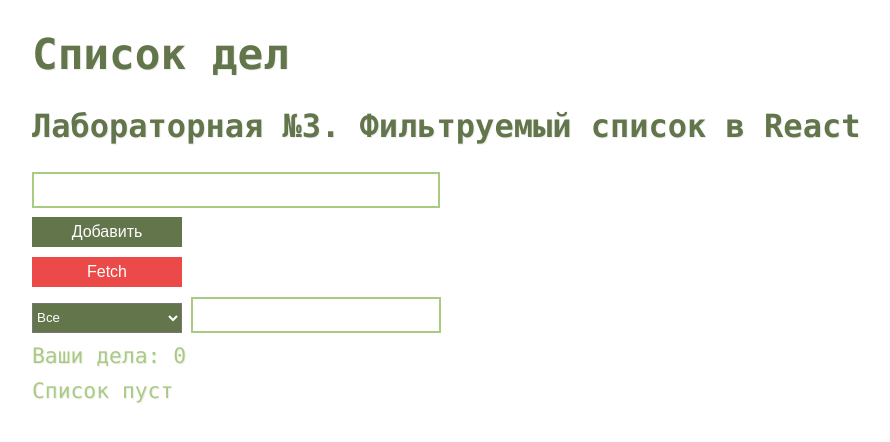
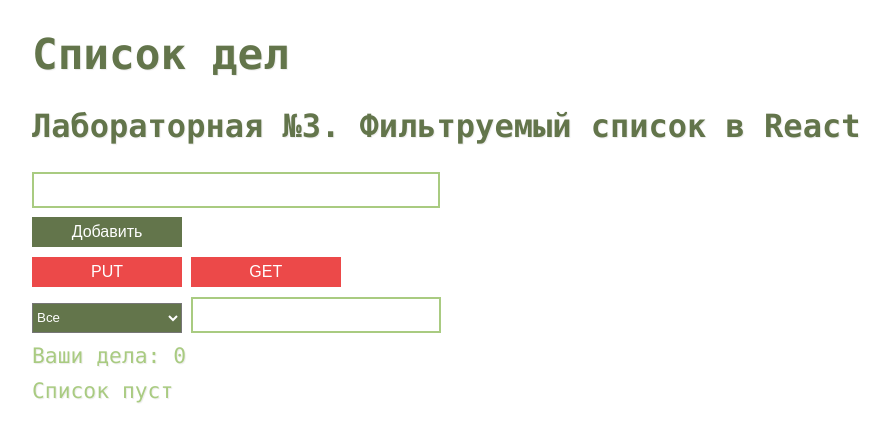
Before and after one commit to dmitryweiner/907sv-lab4, a React (Create React App) app: page / in a window 1280 px wide. Shown: the top 442 px of the page, without its empty margins (168-1058 px from the left). Built offline with nearby package versions, Linux system fonts and the light colour scheme.

Commit message:
Changed function checkValueForUniqueness -> checkValueForExistence. Changed fetch functions. Changed css

```diff
--- a/src/App/App.css
+++ b/src/App/App.css
@@ -44,6 +44,8 @@ button {
     width: 150px;
 
     background-color: #ec4949;
+
+    margin-right: 1%;
 }
 
 .addBtn:hover, .addBtn:active,
--- a/src/components/Form/Form.tsx
+++ b/src/components/Form/Form.tsx
@@ -8,34 +8,28 @@ export default function Form() {
   const [errorMessage, setErrorMessage] = useState('');
   const list = useSelector((state: Store) => state.list);
 
-  function checkValueForUniqueness() {
-    let isUnique = true;
-
-    list.map(item => {
-      if (item.title === value) isUnique = false;
-    });
-
-    return isUnique;
+  function checkValueForExistence() {
+    return list.some((item) => item.title === value);
   }
 
   function innerSubmit(e: FormEvent) {
     e.preventDefault();
 
     if (value === '') {
-      setErrorMessage('Введите текст, пожалуйста');
-    } else {
-      if (checkValueForUniqueness()) {
-        dispatch({
-          type: ACTION_TYPES.ADD,
-          payload: value
-        });
+      return setErrorMessage('Введите текст, пожалуйста');
+    }
 
-        setErrorMessage('');
-        setValue('');
-      } else {
-        setErrorMessage('Задача уже имеется');
-      }
+    if (checkValueForExistence()) {
+      return setErrorMessage('Задача уже имеется');
     }
+
+    dispatch({
+      type: ACTION_TYPES.ADD,
+      payload: value
+    });
+
+    setErrorMessage('');
+    setValue('');
   }
 
   function handleChange(e: ChangeEvent<HTMLInputElement>) {
@@ -43,8 +37,21 @@ export default function Form() {
     setValue(newValue);
   }
 
-  async function testFetchHandler(e: FormEvent<HTMLButtonElement>) {
-    const response = await fetch('http://localhost:3001');
+  async function fetchPOSTHandler() {
+    let data = { title: 'Камушек' };
+    const url = 'http://localhost:3001/todos';
+    const response = await fetch(url, {
+      method: 'POST',
+      headers: {"Content-Type": "application/json"},
+      body: JSON.stringify(data)
+    });
+    const json = await response.json();
+    console.log(json);
+  }
+
+  async function fetchGETHandler() {
+    const url = 'http://localhost:3001/todos';
+    const response = await fetch(url);
     const json = await response.json();
     console.log(json);
   }
@@ -62,7 +69,8 @@ export default function Form() {
       </div>
     </form>
     <div>
-      <button className="fetchBtn" onClick={testFetchHandler}>Fetch</button>
+      <button className="fetchBtn" onClick={fetchPOSTHandler}>PUT</button>
+      <button className="fetchBtn" onClick={fetchGETHandler}>GET</button>
     </div>
     </>
 );
```
